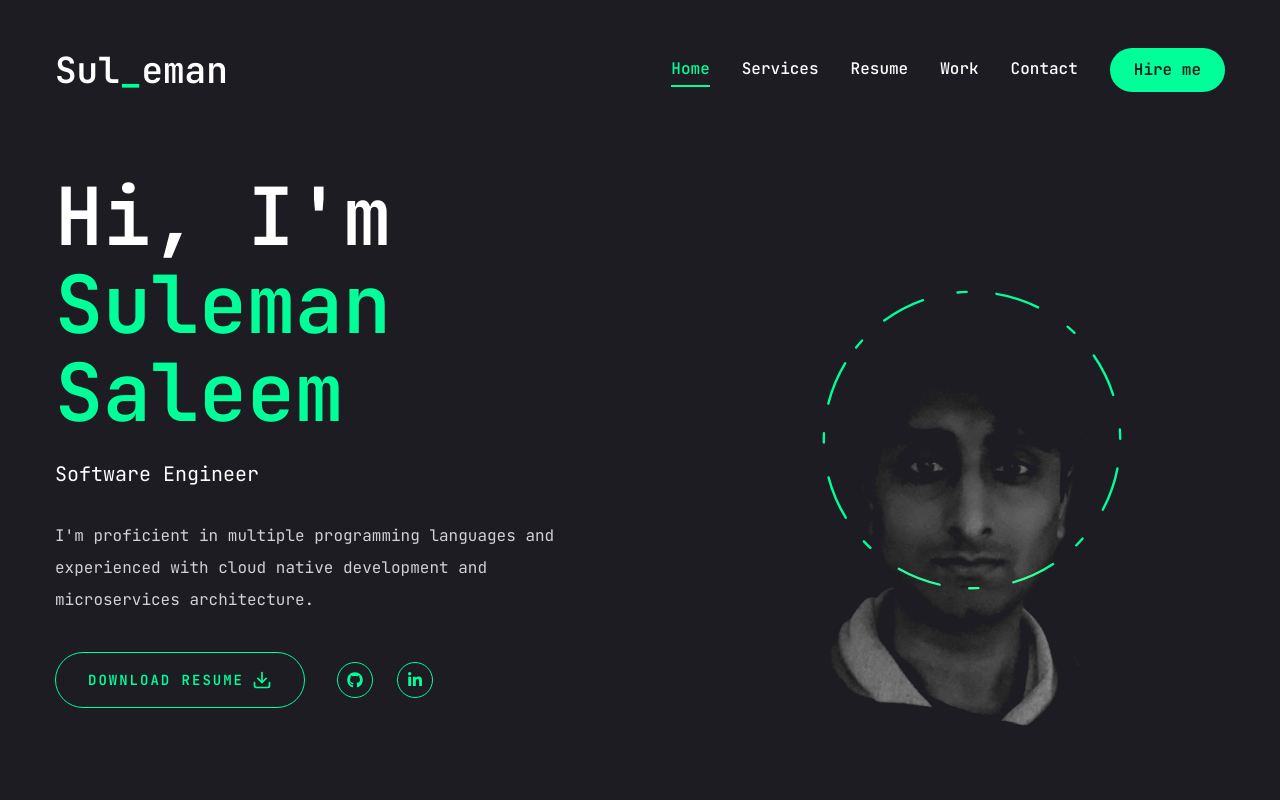
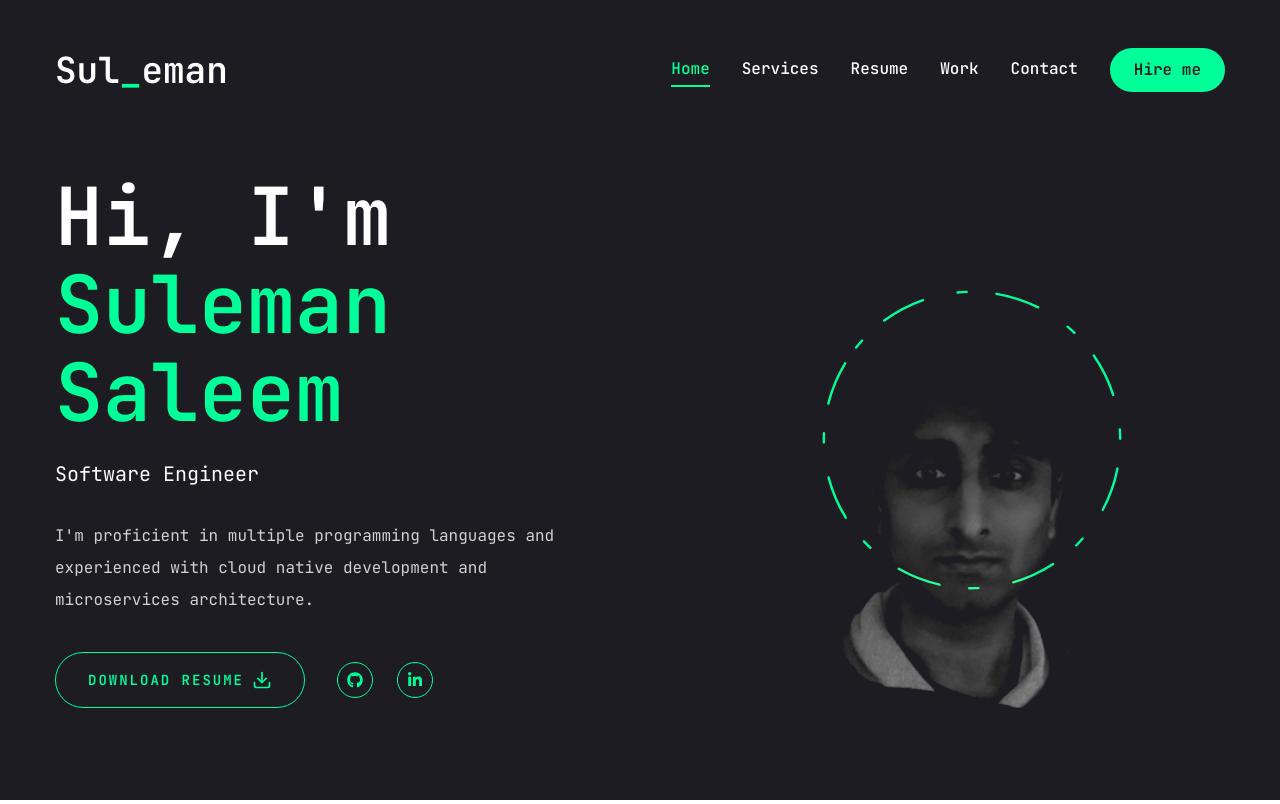
Before and after one commit to MSulSal/portfolio, a Next.js app: page / in a window 1280 px wide. Built offline with nearby package versions, Linux system fonts and the light colour scheme.

Commit message:
adjust image padding

```diff
--- a/src/app/globals.css
+++ b/src/app/globals.css
@@ -15,7 +15,7 @@
   .h3 {
     @apply text-[20px] xl:text-[24px] leading-[1.1] font-semibold;
   }
-  #profile_img {
-    padding: 30px;
-  }
+  /* #profile_img {
+    padding: 50px;
+  } */
 }
--- a/src/components/Photo.tsx
+++ b/src/components/Photo.tsx
@@ -15,7 +15,7 @@ const Photo = () => {
             quality={100}
             fill
             alt=""
-            className="object-contain"
+            className="object-contain p-[30px] xl:p-[50px]"
             id="profile_img"
           />
         </motion.div>
```
